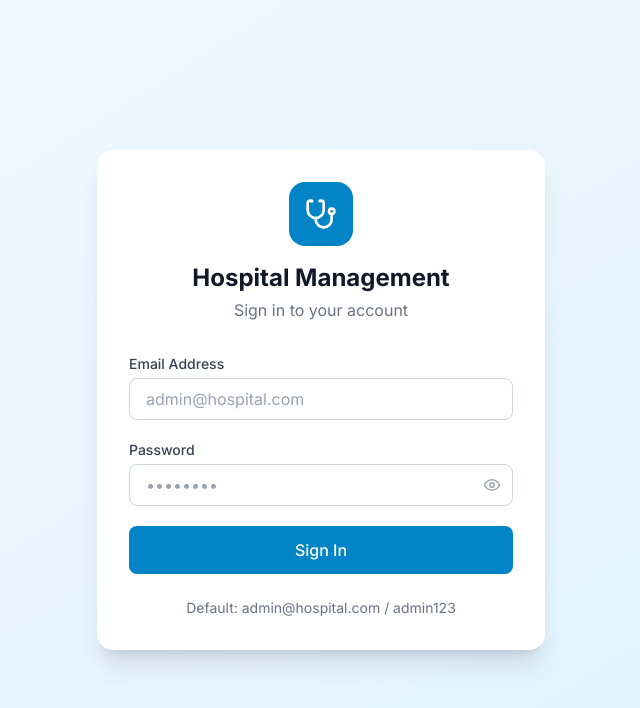
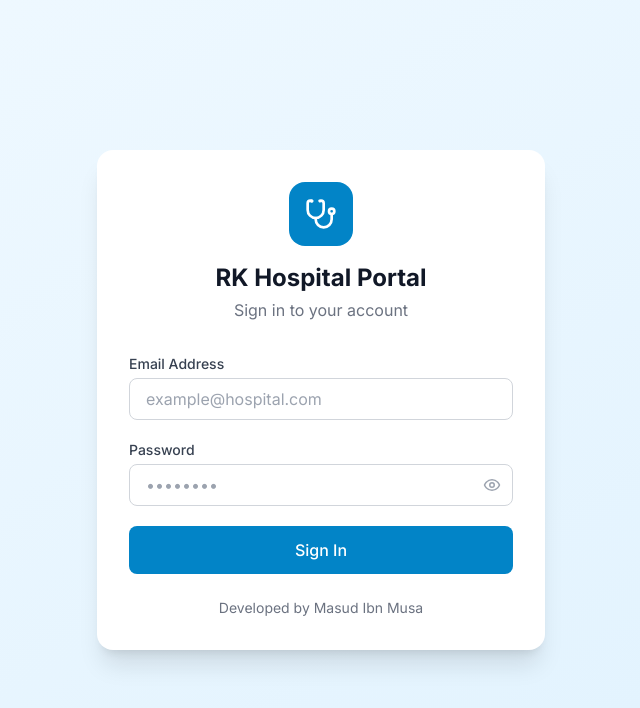
Before and after one commit to masudibnmusa/Hospital-Management-System, a React (Vite) app: page /login in a window 1280 px wide. Shown: the top 708 px of the page, without its empty margins (319-959 px from the left). Built offline with nearby package versions, Linux system fonts and the light colour scheme; no server answers.

Commit message:
updating src/pages/Login.jsx

```diff
--- a/src/pages/Login.jsx
+++ b/src/pages/Login.jsx
@@ -34,7 +34,7 @@ const Login = () => {
           <div className="w-16 h-16 bg-hospital-600 rounded-2xl flex items-center justify-center mb-4">
             <Stethoscope size={32} className="text-white" />
           </div>
-          <h1 className="text-2xl font-bold text-gray-900 dark:text-white">Hospital Management</h1>
+          <h1 className="text-2xl font-bold text-gray-900 dark:text-white">RK Hospital Portal</h1>
           <p className="text-gray-500 dark:text-gray-400 mt-1">Sign in to your account</p>
         </div>
 
@@ -46,7 +46,7 @@ const Login = () => {
               value={email}
               onChange={(e) => setEmail(e.target.value)}
               className="input-field"
-              placeholder="admin@hospital.com"
+              placeholder="example@hospital.com"
               required
             />
           </div>
@@ -80,7 +80,7 @@ const Login = () => {
         </form>
 
         <div className="mt-6 text-center text-sm text-gray-500 dark:text-gray-400">
-          <p>Default: admin@hospital.com / admin123</p>
+          <p>Developed by Masud Ibn Musa</p>
         </div>
       </div>
     </div>
```
